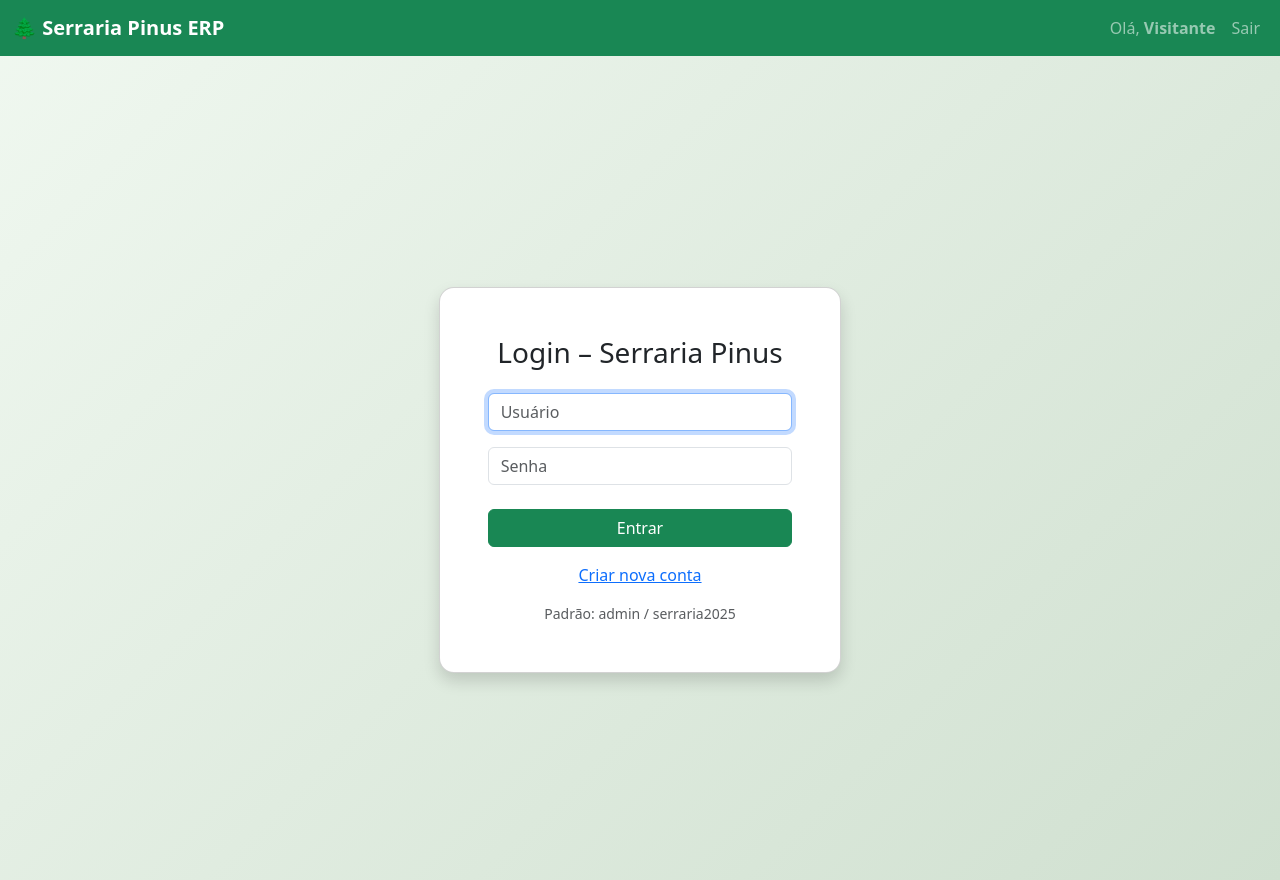
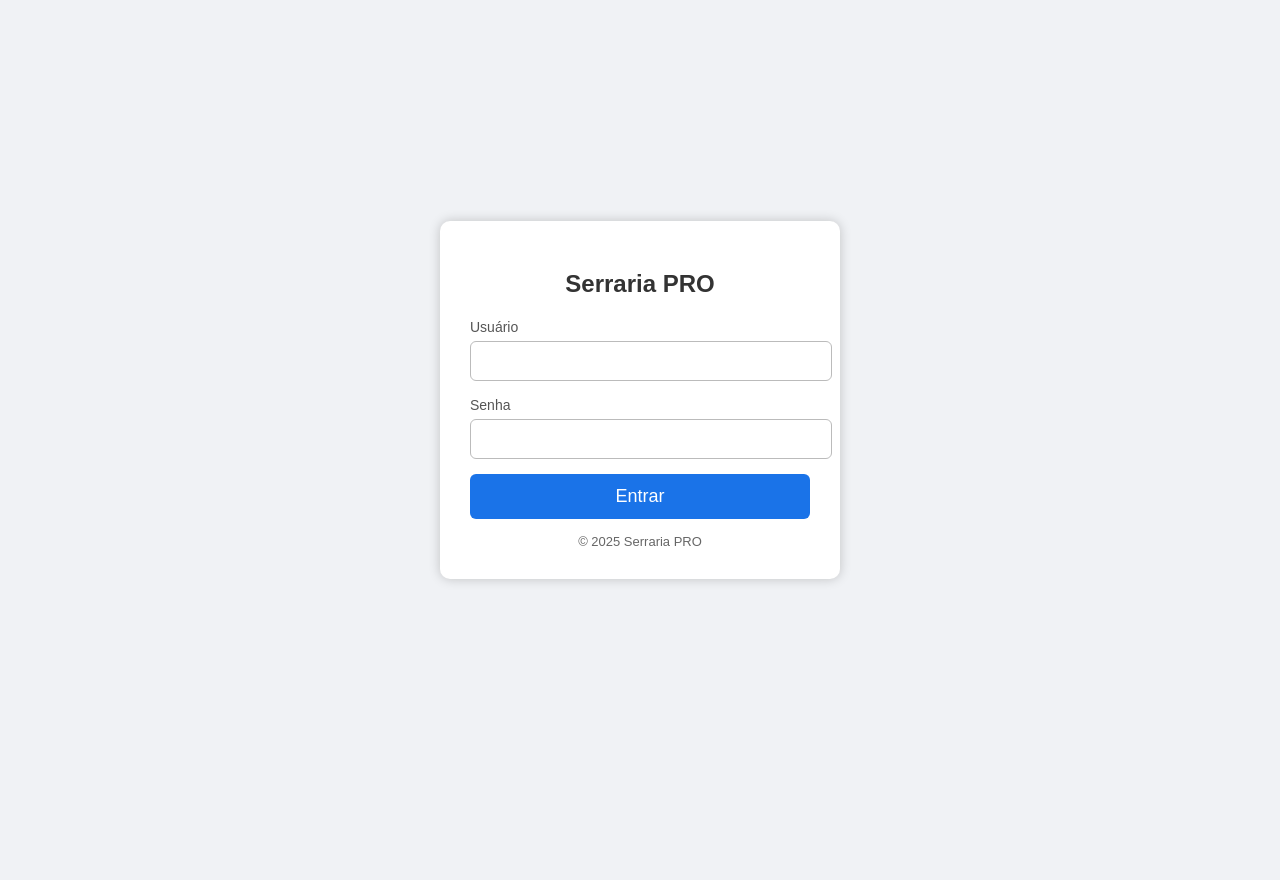
Before and after one commit to clebersondcamargo-cmyk/serraria-pro-web, a FastAPI app: page /login in a window 1280 px wide. After the commit the page ends 583 px from the top, so only its background shows below. Run offline with FastAPI, Linux system fonts and the light colour scheme.

Commit message:
Update login.html

```diff
--- a/templates/login.html
+++ b/templates/login.html
@@ -1,24 +1,101 @@
-{% extends "base.html" %}
-{% block title %}Login{% endblock %}
-{% block content %}
-<div class="row justify-content-center align-items-center min-vh-100">
-  <div class="col-md-4">
-    <div class="card shadow">
-      <div class="card-body p-5">
-        <h3 class="text-center mb-4">Login – Serraria Pinus</h3>
-        <form action="/login" method="post">
-          <div class="mb-3">
-            <input type="text" name="username" class="form-control" placeholder="Usuário" required autofocus>
-          </div>
-          <div class="mb-4">
-            <input type="password" name="password" class="form-control" placeholder="Senha" required>
-          </div>
-          <button class="btn btn-success w-100 mb-3">Entrar</button>
+<!DOCTYPE html>
+<html lang="pt-br">
+<head>
+    <meta charset="UTF-8">
+    <meta name="viewport" content="width=device-width, initial-scale=1.0">
+    <title>Serraria PRO - Login</title>
+
+    <style>
+        body {
+            font-family: Arial, Helvetica, sans-serif;
+            background: #f0f2f5;
+            display: flex;
+            justify-content: center;
+            align-items: center;
+            height: 100vh;
+            margin: 0;
+        }
+
+        .login-box {
+            background: #fff;
+            padding: 30px;
+            width: 340px;
+            border-radius: 10px;
+            box-shadow: 0 0 12px rgba(0,0,0,0.2);
+            text-align: center;
+        }
+
+        .login-box h2 {
+            margin-bottom: 20px;
+            color: #333;
+        }
+
+        .input-group {
+            text-align: left;
+            margin-bottom: 15px;
+        }
+
+        .input-group label {
+            font-size: 14px;
+            color: #555;
+        }
+
+        .input-group input {
+            width: 100%;
+            padding: 10px;
+            margin-top: 5px;
+            border-radius: 6px;
+            border: 1px solid #bbb;
+            font-size: 16px;
+        }
+
+        button {
+            width: 100%;
+            padding: 12px;
+            background: #1a73e8;
+            border: none;
+            border-radius: 6px;
+            color: white;
+            font-size: 18px;
+            cursor: pointer;
+        }
+
+        button:hover {
+            background: #0c58c9;
+        }
+
+        .footer {
+            margin-top: 15px;
+            font-size: 13px;
+            color: #666;
+        }
+    </style>
+</head>
+<body>
+
+    <div class="login-box">
+        <h2>Serraria PRO</h2>
+
+        <!-- FORMULÁRIO CORRETO PARA OAuth2PasswordRequestForm -->
+        <form method="post" action="/login">
+
+            <div class="input-group">
+                <label for="username">Usuário</label>
+                <input type="text" id="username" name="username" required>
+            </div>
+
+            <div class="input-group">
+                <label for="password">Senha</label>
+                <input type="password" id="password" name="password" required>
+            </div>
+
+            <button type="submit">Entrar</button>
         </form>
-        <p class="text-center"><a href="/register">Criar nova conta</a></p>
-        <small class="text-muted d-block text-center">Padrão: admin / serraria2025</small>
-      </div>
+
+        <div class="footer">
+            © 2025 Serraria PRO
+        </div>
     </div>
-  </div>
-</div>
-{% endblock %}
+
+</body>
+</html>
```
